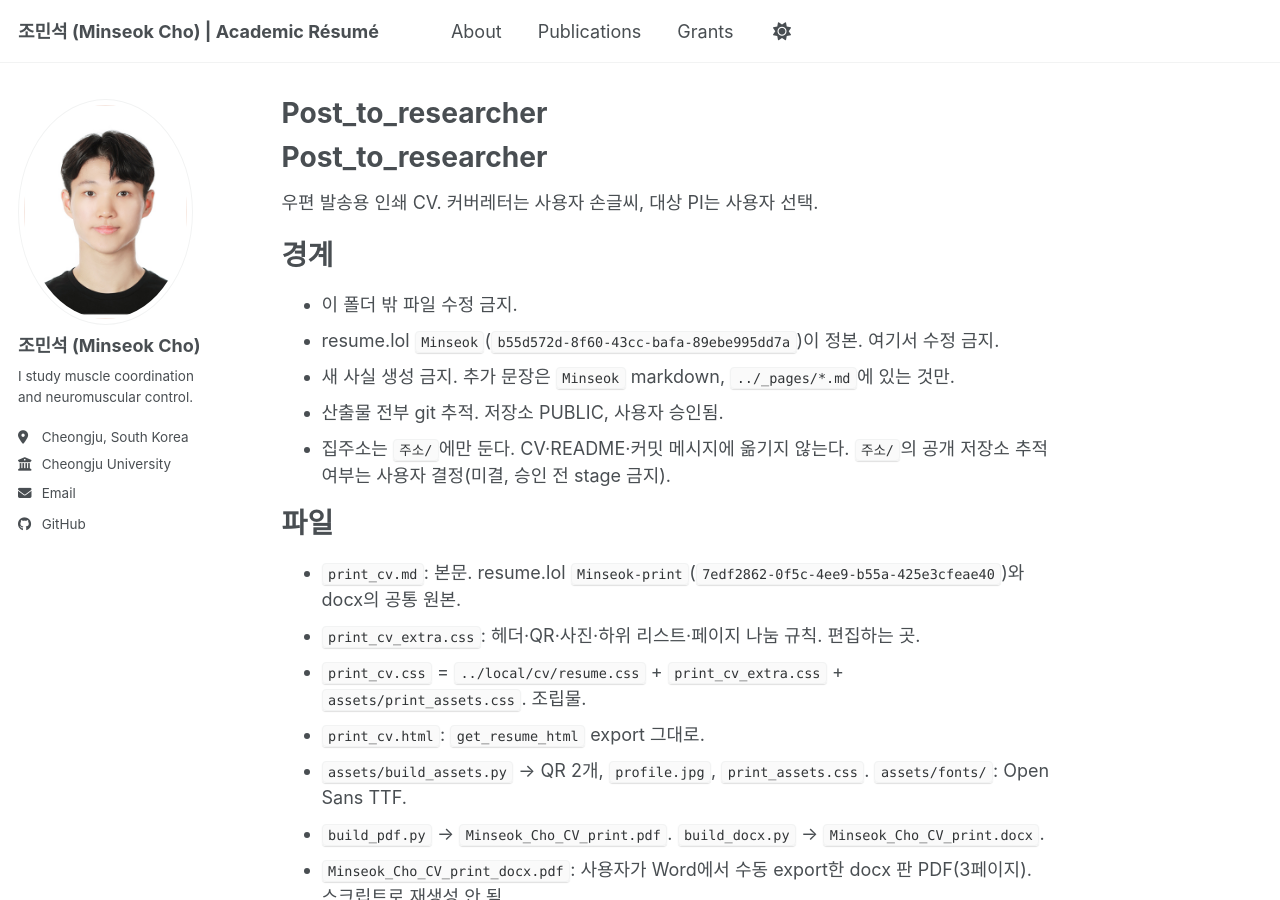
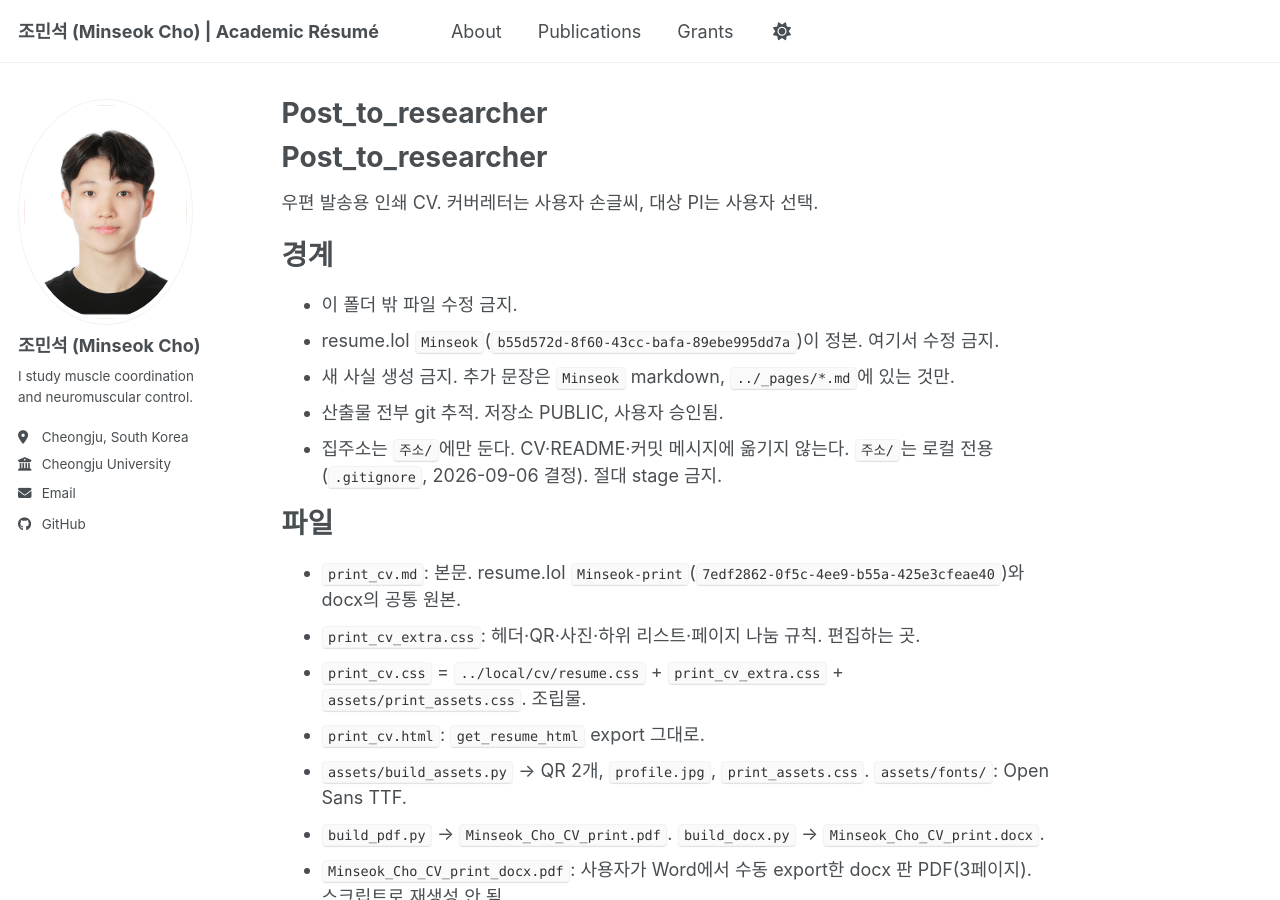
Before and after one commit to Rukkha1024/Rukkha1024.github.io, a Jekyll site: the page built from Post_to_researcher/CLAUDE.md, in a window 1280 px wide and 900 px high. Built offline with Jekyll 4.4.1, drawn with Linux system fonts in a browser that asks for light colours; our own code applies the rules of GitHub Pages for plain Markdown files; a style sheet for code colours, icons or effects is not loaded.

Commit message:
Post_to_researcher: 주소 폴더 로컬 전용으로 확정
Co-Authored-By: Claude Fable 5.1 <noreply@anthropic.com>
Claude-Session: https://claude.ai/code/session_01UCucTwuQbNcYuQkiuxv9gB

```diff
--- a/Post_to_researcher/CLAUDE.md
+++ b/Post_to_researcher/CLAUDE.md
@@ -8,7 +8,7 @@
 - resume.lol `Minseok`(`b55d572d-8f60-43cc-bafa-89ebe995dd7a`)이 정본. 여기서 수정 금지.
 - 새 사실 생성 금지. 추가 문장은 `Minseok` markdown, `../_pages/*.md`에 있는 것만.
 - 산출물 전부 git 추적. 저장소 PUBLIC, 사용자 승인됨.
-- 집주소는 `주소/`에만 둔다. CV·README·커밋 메시지에 옮기지 않는다. `주소/`의 공개 저장소 추적 여부는 사용자 결정(미결, 승인 전 stage 금지).
+- 집주소는 `주소/`에만 둔다. CV·README·커밋 메시지에 옮기지 않는다. `주소/`는 로컬 전용(`.gitignore`, 2026-09-06 결정). 절대 stage 금지.
 
 # 파일
 
```
Also changed, not shown: 1 other file.
